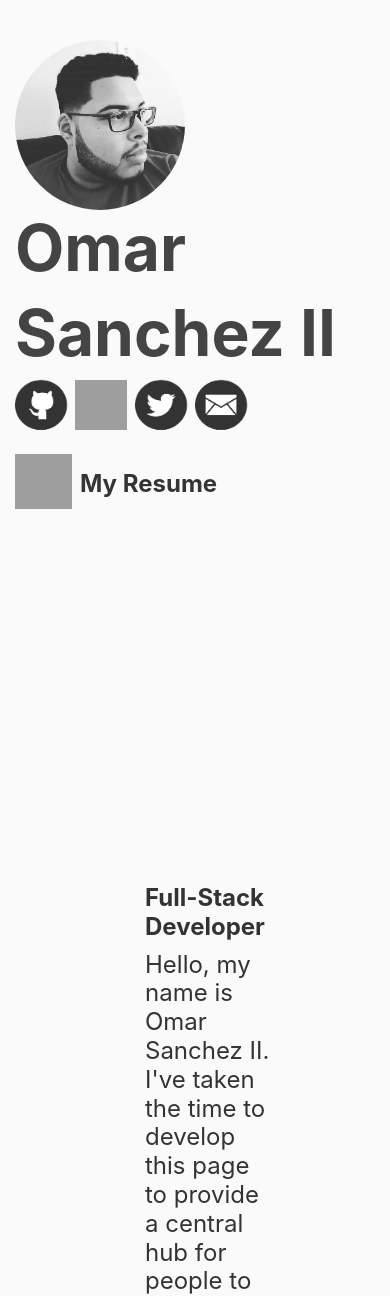
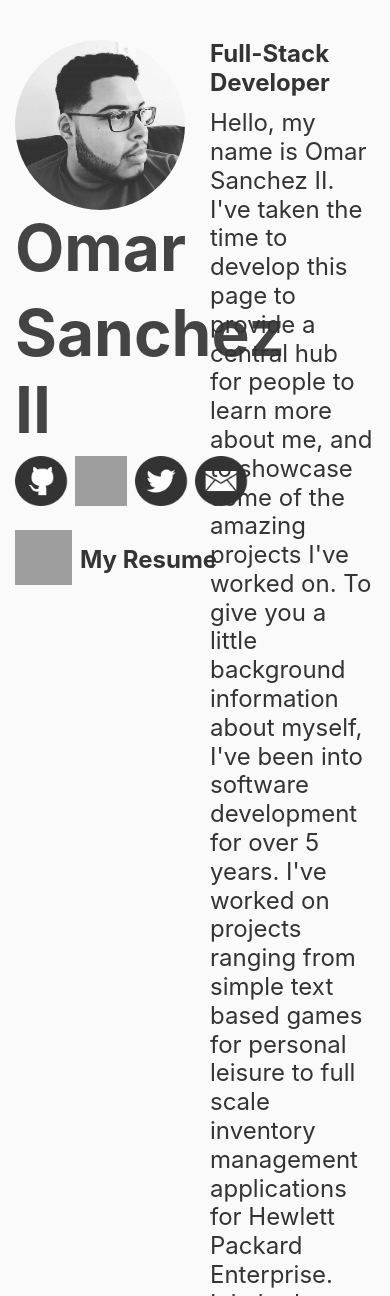
Before and after one commit to Osanchez/PortfolioWebsite, a Django app: page /about/ in a window 390 px wide. Shown: the part 56-1352 px from the top of the page. Run offline with Django 3.2, Linux system fonts and the light colour scheme; parts of the project's set-up code (start-up, migrations or seed data) failed here and were passed over; some libraries are stand-ins or nearby versions; grey boxes are pictures that could not be loaded.

Commit message:
fixed mobile device columns by removing some used css classes.

```diff
--- a/blog/templates/blog/about.html
+++ b/blog/templates/blog/about.html
@@ -64,8 +64,8 @@
     <!--Grid row-->
     <div class="row">
         <!--Grid column-->
-        <div class="col-4 col-md-6">
-            <div class="centerBlock position-fixed">
+        <div class="col-6 col-md-6">
+            <div class="centerBlock">
                 <img class="rounded-circle animated fadeInLeft" src="{% static "blog/about/me.jpg" %}" width="170px"
                      height="170px">
                 <h1 class="animated fadeInDown larger-text"><strong>Omar</strong></h1>
@@ -89,13 +89,11 @@
                          width="65px" height="55px">
                     <p class="p-3 font-weight-bold animated fadeInRight" style="color:rgb(52,52,52);">My Resume</p>
                 </a>
-
-
             </div>
         </div>
 
-        <div class="col-4 col-md-6">
-            <div class="about">
+        <div class="col-6 col-md-6">
+            <div>
                 <p class="wow fadeInLeft" data-wow-duration="1s"><strong>
                     Full-Stack Developer
                 </strong></p>
--- a/static/blog/main.css
+++ b/static/blog/main.css
@@ -107,7 +107,7 @@ p {
 .about {
     position: absolute;
     top: 100vh;
-    padding-bottom: 34vh;
+    /*padding-bottom: 34vh;*/
     width: 100%;
 }
 
```
